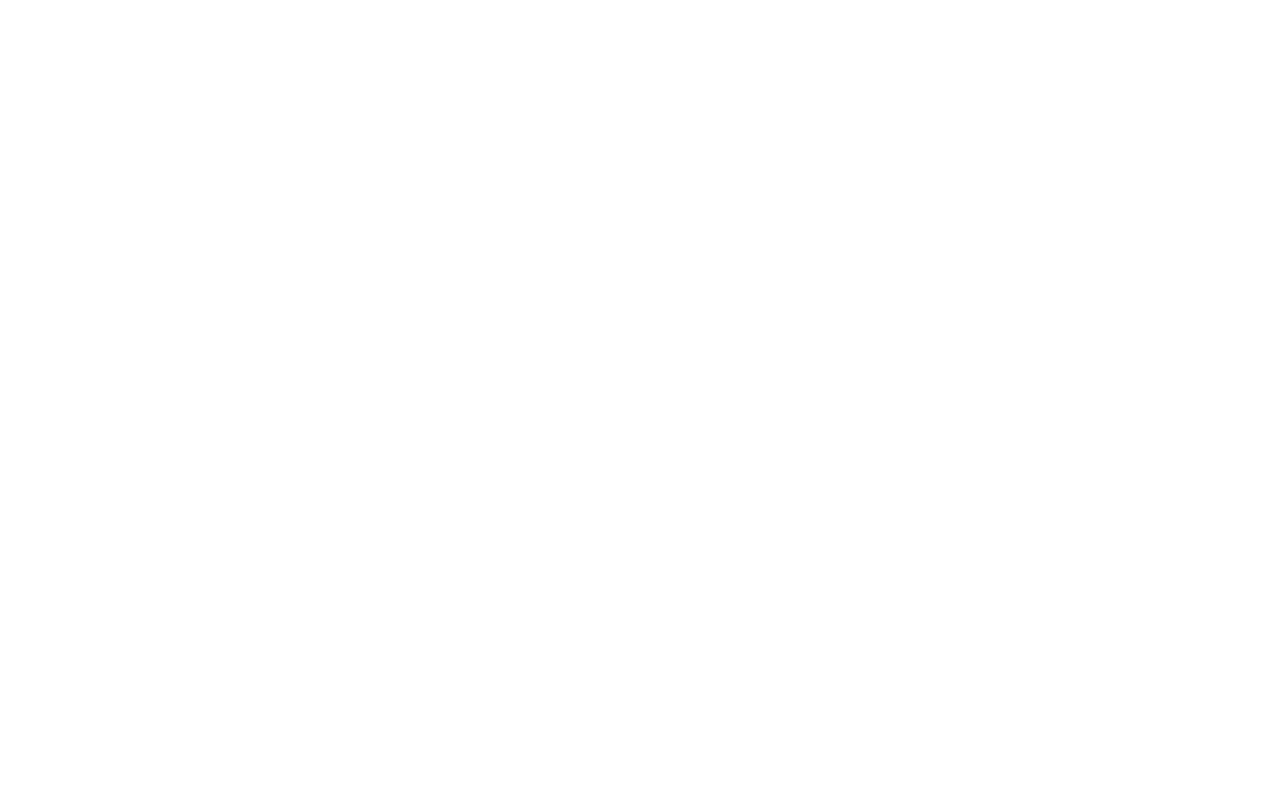
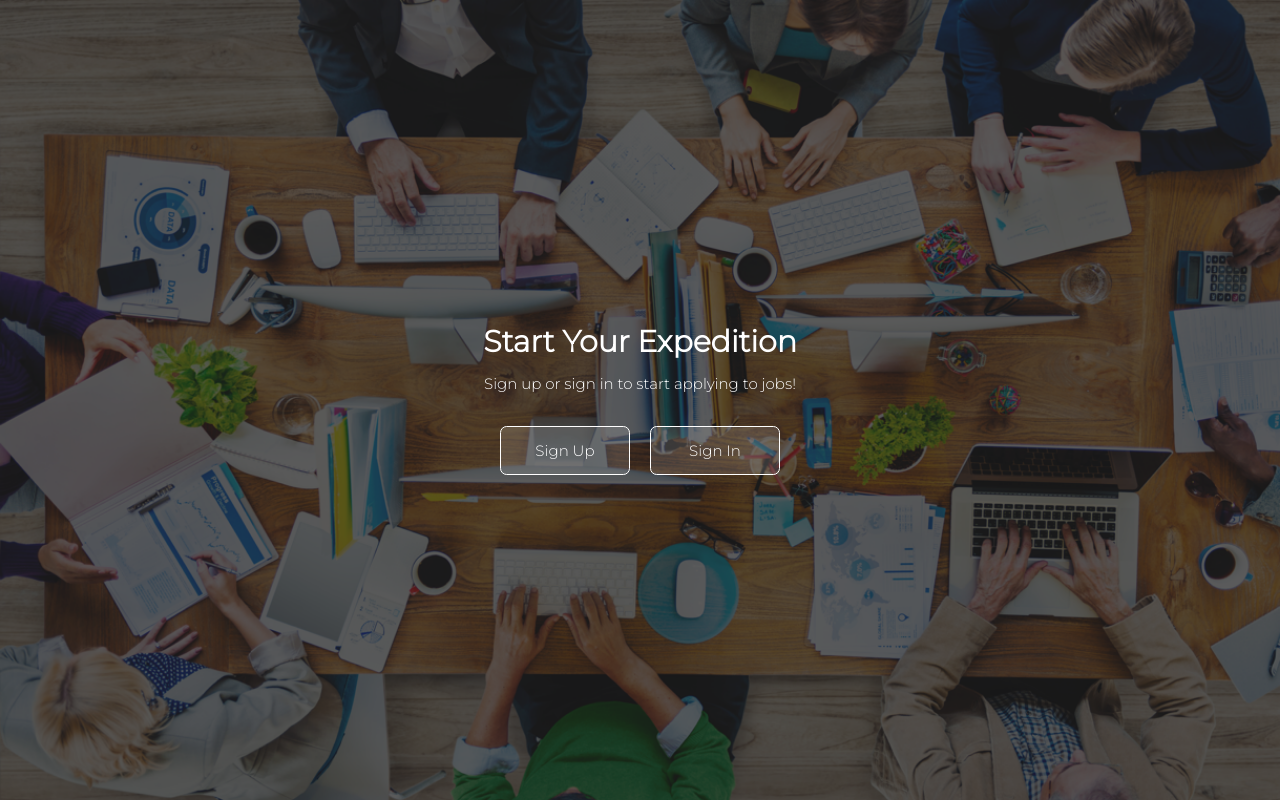
Before and after one commit to limawebdev1/expedition-job-app, a React (Create React App) app in the folder client/: page /apply in a window 1280 px wide. Built offline with nearby package versions, Linux system fonts and the light colour scheme.

Commit message:
apply component completed

```diff
--- a/client/src/Router.jsx
+++ b/client/src/Router.jsx
@@ -4,11 +4,13 @@
 
 import App from './App';
 import Home from './modules/home/page.jsx';
+import Apply from './modules/apply/page.jsx';
 
 const RouterComponent = () => {
   return (<Router>
     <Switch>
       <Route exact path="/" component={Home} />
+      <Route exact path="/apply" component={Apply} />
     </Switch>
   </Router>);
 };
--- /dev/null
+++ b/client/src/modules/apply/page.jsx
@@ -0,0 +1,19 @@
+import React, { Component } from 'react';
+import { Link } from 'react-router-dom';
+
+class Apply extends Component {
+  render() {
+    return <div className="apply">
+      <div className="row valign-wrapper">
+        <div className="col s12 valign center-align">
+          <h1>Start Your Expedition</h1>
+          <p>Sign up or sign in to start applying to jobs!</p>
+          <Link to='/signup'><button>Sign Up</button></Link>
+          <Link to='/signin'><button>Sign In</button></Link>
+        </div>
+      </div>
+    </div>;
+  }
+}
+
+export default Apply;
--- a/client/src/modules/home/page.jsx
+++ b/client/src/modules/home/page.jsx
@@ -2,14 +2,16 @@
 import { Link } from 'react-router-dom';
 
 import Nav from '../global/Nav';
+
 const job = {
   title: 'HVAC Tech',
-  description: 'We are looking for reliable, professional, motivated and hard working people. Candidates must be looking for a career with a stable HVACR company.We are a family oriented business providing HVAC and Refrigeration services since 1975. We install and service all types of heating, refrigeration and air conditioning equipment.',
+  description: 'We are looking for reliable, professional, motivated and hard working people. Candidates must be looking for a career with a stable HVACR company. We are a family oriented business providing HVAC and Refrigeration services since 1975. We install and service all types of heating, refrigeration and air conditioning equipment.',
   qualifications: ['Motivated individual', 'Must be well groomed and have a neat appearance', 'Friendly and personable', 'Valid drivers license & a clean driving record', 'Must agree to a background check and drug test', 'If an apprentice must be enrolled in school to forward your career' ],
   benefits: ['Competitive wages', 'Paid vacations and 9 holidays', 'Medical, dental benefits', 'Short Term/Long Term Disability and others available', '401(k) Plan with available company match', 'Great working environment'],
   key_experience: ['HVAC', 'Mechanical', 'Overall years of work experience'],
   relevant_experience: ['Overall work experience', 'HVAC', 'Refrigeration', 'Mechanical']
-}
+};
+
 class Home extends Component {
   constructor(){
     super();
--- /dev/null
+++ b/client/src/stylesheets/_apply.scss
@@ -0,0 +1,20 @@
+.row {
+  height: 100%;
+  .s12 {
+    p {
+      margin-bottom: 30px;
+    }
+    button {
+      border: 1px solid white;
+      border-radius: 5pt;
+      background-color: rgba(216, 216, 216, 0.16);
+      color: white;
+      font-family: Montserrat;
+      padding: 15px 20px 15px 20px;
+      margin-left: 10px;
+      margin-right: 10px;
+      width: 130px;
+      cursor: pointer;
+    }
+  }
+}
--- a/client/src/stylesheets/main.css
+++ b/client/src/stylesheets/main.css
@@ -34,7 +34,7 @@
     padding: 0px; }
 
 .home {
-  padding-bottom: 60px; }
+  padding-bottom: 40px; }
   .home .splash-img {
     height: 310px;
     background-image: url("../assets/images/home-splash-small.png");
@@ -74,3 +74,31 @@
         margin-bottom: 30px; }
       .home .job-info .experience a {
         font-size: 18px; }
+
+.apply {
+  height: 100vh;
+  width: 100%;
+  color: white;
+  background-image: url("../assets/images/apply-splash-small.png");
+  background-size: cover;
+  background-position: center center; }
+  .apply .row {
+    height: 100%; }
+    .apply .row .s12 p {
+      margin-bottom: 30px; }
+    .apply .row .s12 button {
+      border: 1px solid white;
+      border-radius: 5pt;
+      background-color: rgba(216, 216, 216, 0.16);
+      color: white;
+      font-family: Montserrat;
+      padding: 15px 20px 15px 20px;
+      margin-left: 10px;
+      margin-right: 10px;
+      width: 130px;
+      cursor: pointer; }
+  @media only screen and (min-width: 601px) {
+    .apply {
+      background-image: url("../assets/images/apply-splash-large.png");
+      background-size: cover;
+      background-position: center center; } }
--- a/client/src/stylesheets/main.scss
+++ b/client/src/stylesheets/main.scss
@@ -18,5 +18,20 @@
 
 .home {
   @import './home';
-  padding-bottom:60px;
+  padding-bottom: 40px;
 }
+
+.apply {
+  @import './apply';
+  height: 100vh;
+  width: 100%;
+  color: white;
+  @media only screen and (min-width: 601px) {
+    background-image: url('../assets/images/apply-splash-large.png');
+    background-size: cover;
+    background-position: center center;
+  }
+  background-image: url('../assets/images/apply-splash-small.png');
+  background-size: cover;
+  background-position: center center;
+}
```
Also changed, not shown: client/src/assets/images/apply-splash-large.png (added), client/src/assets/images/apply-splash-small.png (added).
